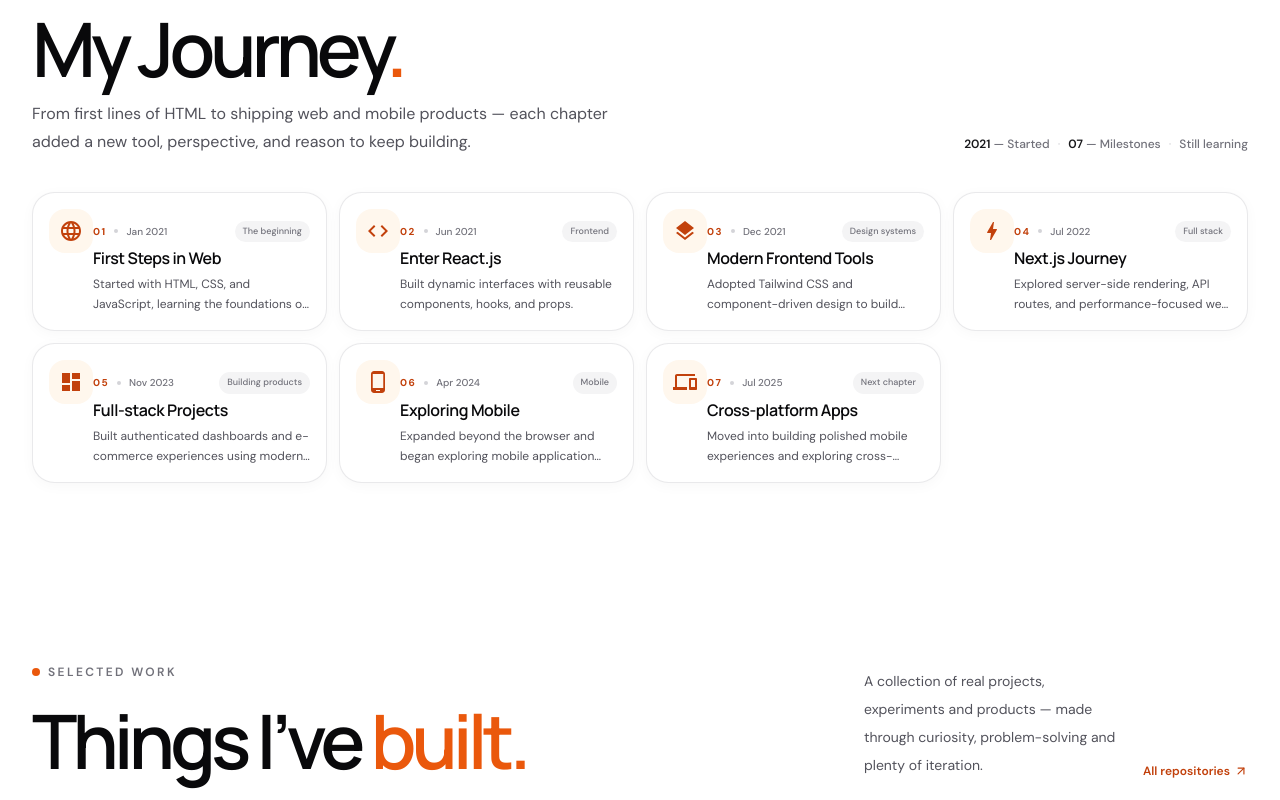
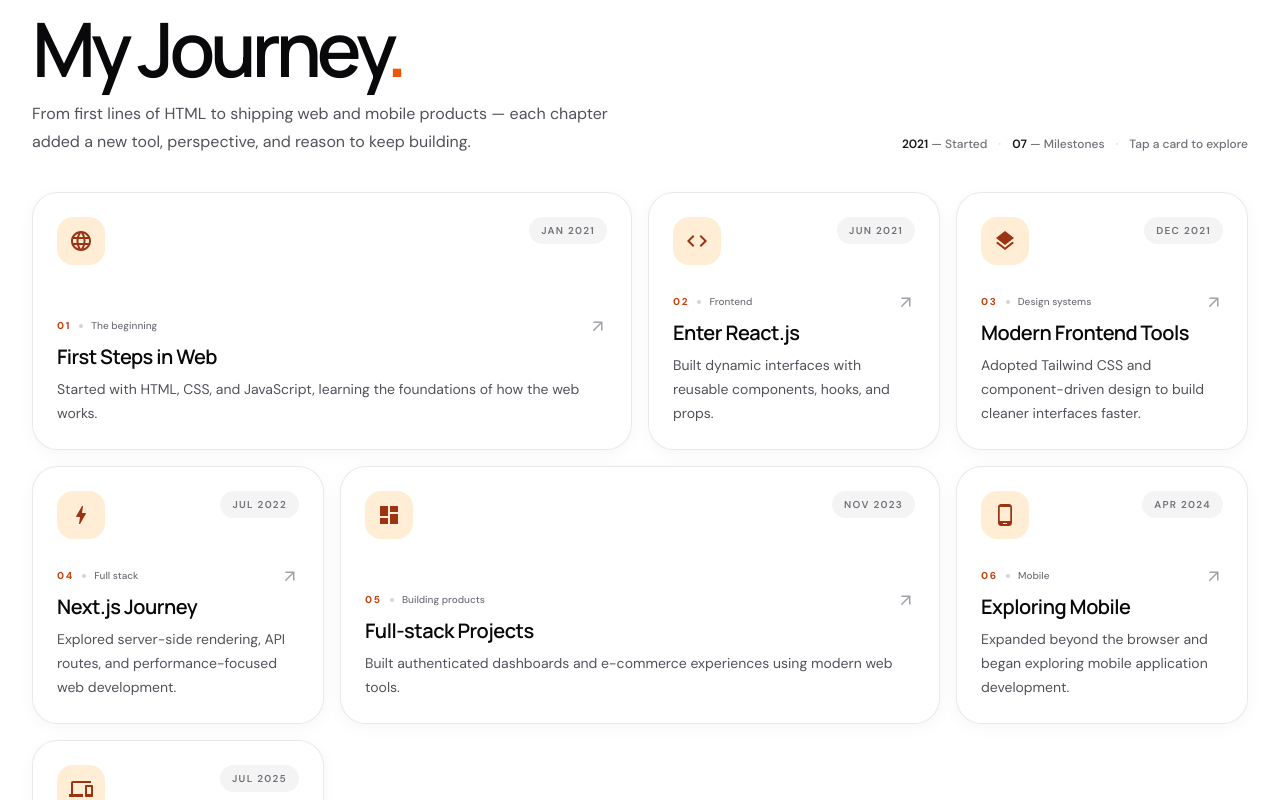
Before and after one commit to hustlewithvikram/vikram, a Next.js app: page / in a window 1280 px wide. Shown: the part 1840-2640 px from the top of the page. Built offline with nearby package versions, Linux system fonts and the light colour scheme; what tailwind-clip-path would draw is missing.

Commit message:
Redesign journey as interactive bento cards with morphing details

```diff
--- a/app/components/sections/Timeline.jsx
+++ b/app/components/sections/Timeline.jsx
@@ -1,76 +1,124 @@
 "use client";
 
-import { motion } from "framer-motion";
+import { useEffect, useState } from "react";
+import { AnimatePresence, motion } from "framer-motion";
 import {
-  MdLanguage,
-  MdCode,
-  MdLayers,
-  MdBolt,
-  MdDashboard,
-  MdPhoneAndroid,
-  MdDevices,
-  MdArrowOutward,
+  MdLanguage, MdCode, MdLayers, MdBolt, MdDashboard,
+  MdPhoneAndroid, MdDevices, MdArrowOutward, MdClose,
 } from "react-icons/md";
 
 const timelineData = [
-  { id: "01", date: "Jan 2021", title: "First Steps in Web", description: "Started with HTML, CSS, and JavaScript, learning the foundations of how the web works.", icon: <MdLanguage />, tag: "The beginning" },
-  { id: "02", date: "Jun 2021", title: "Enter React.js", description: "Built dynamic interfaces with reusable components, hooks, and props.", icon: <MdCode />, tag: "Frontend" },
-  { id: "03", date: "Dec 2021", title: "Modern Frontend Tools", description: "Adopted Tailwind CSS and component-driven design to build cleaner interfaces faster.", icon: <MdLayers />, tag: "Design systems" },
-  { id: "04", date: "Jul 2022", title: "Next.js Journey", description: "Explored server-side rendering, API routes, and performance-focused web development.", icon: <MdBolt />, tag: "Full stack" },
-  { id: "05", date: "Nov 2023", title: "Full-stack Projects", description: "Built authenticated dashboards and e-commerce experiences using modern web tools.", icon: <MdDashboard />, tag: "Building products" },
-  { id: "06", date: "Apr 2024", title: "Exploring Mobile", description: "Expanded beyond the browser and began exploring mobile application development.", icon: <MdPhoneAndroid />, tag: "Mobile" },
-  { id: "07", date: "Jul 2025", title: "Cross-platform Apps", description: "Moved into building polished mobile experiences and exploring cross-platform development.", icon: <MdDevices />, tag: "Next chapter" },
+  { id: "01", date: "Jan 2021", title: "First Steps in Web", description: "Started with HTML, CSS, and JavaScript, learning the foundations of how the web works.", details: "The first milestone was understanding how websites are structured, styled and made interactive. Small experiments with HTML, CSS and JavaScript built the foundation for everything that followed.", icon: <MdLanguage />, tag: "The beginning", skills: ["HTML", "CSS", "JavaScript"] },
+  { id: "02", date: "Jun 2021", title: "Enter React.js", description: "Built dynamic interfaces with reusable components, hooks, and props.", details: "React changed the way I approached interfaces. I started thinking in components, managing state, composing reusable UI and building experiences that respond to user input.", icon: <MdCode />, tag: "Frontend", skills: ["React", "JSX", "Hooks", "Component design"] },
+  { id: "03", date: "Dec 2021", title: "Modern Frontend Tools", description: "Adopted Tailwind CSS and component-driven design to build cleaner interfaces faster.", details: "I began combining utility-first styling with reusable components and a more deliberate approach to spacing, typography, responsive layouts and visual consistency.", icon: <MdLayers />, tag: "Design systems", skills: ["Tailwind CSS", "Bootstrap", "Responsive UI"] },
+  { id: "04", date: "Jul 2022", title: "Next.js Journey", description: "Explored server-side rendering, API routes, and performance-focused web development.", details: "Moving into Next.js introduced routing, rendering strategies, API integration and the importance of performance and discoverability in production web applications.", icon: <MdBolt />, tag: "Full stack", skills: ["Next.js", "React", "REST APIs"] },
+  { id: "05", date: "Nov 2023", title: "Full-stack Projects", description: "Built authenticated dashboards and e-commerce experiences using modern web tools.", details: "I moved from isolated interfaces to complete product flows: connecting frontend screens to backend services, working with databases and handling real application state.", icon: <MdDashboard />, tag: "Building products", skills: ["Node.js", "Express", "MongoDB", "Authentication"] },
+  { id: "06", date: "Apr 2024", title: "Exploring Mobile", description: "Expanded beyond the browser and began exploring mobile application development.", details: "Android development opened a new space for building experiences that interact closely with device capabilities, system UI and native platform patterns.", icon: <MdPhoneAndroid />, tag: "Mobile", skills: ["Kotlin", "Android", "Jetpack Compose"] },
+  { id: "07", date: "Jul 2025", title: "Cross-platform Apps", description: "Moved into building polished mobile experiences and exploring cross-platform development.", details: "The focus shifted toward complete mobile products, thoughtful interaction design, platform integration, release workflows and maintaining apps beyond the first build.", icon: <MdDevices />, tag: "Next chapter", skills: ["React Native", "Jetpack Compose", "Gradle", "GitHub Actions"] },
 ];
 
-function JourneyCard({ item, index }) {
+function JourneyCard({ item, index, onOpen }) {
   return (
-    <motion.article
-      initial={{ opacity: 0, y: 16 }}
+    <motion.button
+      type="button"
+      layoutId={`journey-card-${item.id}`}
+      onClick={onOpen}
+      initial={{ opacity: 0, y: 18 }}
       whileInView={{ opacity: 1, y: 0 }}
       viewport={{ once: true, amount: 0.12 }}
-      transition={{ duration: 0.35, delay: (index % 4) * 0.045, ease: [0.22, 1, 0.36, 1] }}
-      className="group flex min-w-0 items-center gap-3 rounded-2xl border border-zinc-200/80 bg-white p-3 shadow-[0_3px_14px_rgba(15,23,42,0.03)] transition duration-300 hover:-translate-y-0.5 hover:border-orange-300/80 hover:shadow-md dark:border-zinc-800 dark:bg-zinc-900/80 dark:hover:border-orange-400/30 sm:h-full sm:items-start sm:gap-0 sm:rounded-[1.4rem] sm:p-4"
+      transition={{ duration: 0.38, delay: (index % 4) * 0.045, ease: [0.22, 1, 0.36, 1] }}
+      whileHover={{ y: -3 }}
+      whileTap={{ scale: 0.985 }}
+      className={`group relative flex min-h-[190px] w-full min-w-0 flex-col items-start overflow-hidden rounded-[1.6rem] border border-zinc-200/80 bg-white p-5 text-left shadow-[0_4px_18px_rgba(15,23,42,0.035)] transition-colors hover:border-orange-300 hover:shadow-xl hover:shadow-orange-950/5 focus-visible:outline-none focus-visible:ring-2 focus-visible:ring-orange-500 dark:border-zinc-800 dark:bg-zinc-900 dark:hover:border-orange-400/50 sm:min-h-[210px] sm:p-6 ${index === 0 || index === 4 ? "sm:col-span-2" : ""}`}
     >
-      <span className="grid h-10 w-10 shrink-0 place-items-center rounded-xl bg-orange-50 text-xl text-orange-700 dark:bg-orange-400/10 dark:text-orange-300 sm:h-11 sm:w-11 sm:rounded-2xl sm:text-2xl" aria-hidden="true">
-        {item.icon}
-      </span>
-      <div className="min-w-0 flex-1 sm:mt-3">
-        <div className="flex flex-wrap items-center gap-x-2 gap-y-1">
-          <span className="text-[10px] font-bold tracking-[0.14em] text-orange-700 dark:text-orange-400">{item.id}</span>
+      <div className="flex w-full items-start justify-between gap-3">
+        <span className="grid h-12 w-12 place-items-center rounded-2xl bg-orange-100 text-2xl text-orange-800 dark:bg-orange-400/10 dark:text-orange-300">{item.icon}</span>
+        <span className="rounded-full bg-zinc-100 px-3 py-1.5 text-[10px] font-semibold uppercase tracking-[0.13em] text-zinc-500 dark:bg-zinc-800 dark:text-zinc-400">{item.date}</span>
+      </div>
+      <div className="mt-auto w-full pt-7">
+        <div className="mb-2 flex items-center gap-2">
+          <span className="text-[10px] font-bold tracking-[0.18em] text-orange-700 dark:text-orange-400">{item.id}</span>
           <span className="h-1 w-1 rounded-full bg-zinc-300 dark:bg-zinc-600" />
-          <span className="text-[10px] font-medium text-zinc-500 dark:text-zinc-400">{item.date}</span>
-          <span className="ml-auto hidden rounded-full bg-zinc-100 px-2 py-1 text-[9px] font-medium text-zinc-500 dark:bg-zinc-800 dark:text-zinc-400 sm:inline-flex">{item.tag}</span>
+          <span className="text-[10px] font-medium text-zinc-500 dark:text-zinc-400">{item.tag}</span>
+          <MdArrowOutward className="ml-auto text-lg text-zinc-400 transition group-hover:-translate-y-0.5 group-hover:translate-x-0.5 group-hover:text-orange-600 dark:text-zinc-500" />
         </div>
-        <h3 className="mt-1 text-sm font-semibold tracking-tight text-zinc-950 dark:text-white sm:text-base">{item.title}</h3>
-        <p className="mt-1 line-clamp-2 text-xs leading-5 text-zinc-600 dark:text-zinc-400">{item.description}</p>
+        <h3 className="text-lg font-semibold tracking-tight text-zinc-950 dark:text-white sm:text-xl">{item.title}</h3>
+        <p className="mt-1.5 max-w-2xl text-xs leading-5 text-zinc-600 dark:text-zinc-400 sm:text-sm sm:leading-6">{item.description}</p>
       </div>
-      <MdArrowOutward className="ml-auto shrink-0 text-base text-zinc-300 transition duration-300 group-hover:-translate-y-0.5 group-hover:translate-x-0.5 group-hover:text-orange-600 dark:text-zinc-600 dark:group-hover:text-orange-400 sm:hidden" />
-    </motion.article>
+    </motion.button>
   );
 }
 
 export default function Timeline() {
+  const [selected, setSelected] = useState(null);
+
+  useEffect(() => {
+    if (!selected) return;
+    const previousOverflow = document.body.style.overflow;
+    document.body.style.overflow = "hidden";
+    const onKeyDown = (event) => { if (event.key === "Escape") setSelected(null); };
+    window.addEventListener("keydown", onKeyDown);
+    return () => {
+      document.body.style.overflow = previousOverflow;
+      window.removeEventListener("keydown", onKeyDown);
+    };
+  }, [selected]);
+
   return (
     <section id="journey" aria-labelledby="journey-heading" className="mx-auto w-full max-w-7xl px-4 py-14 sm:px-6 sm:py-16 lg:px-8 lg:py-20">
       <div className="mb-7 flex flex-col gap-4 sm:mb-9 md:flex-row md:items-end md:justify-between">
         <div className="max-w-2xl">
           <p className="eyebrow"><span className="eyebrow-dot" /> The path so far</p>
           <h2 id="journey-heading" className="section-heading mt-4">My Journey<span className="accent-text">.</span></h2>
-          <p className="mt-3 max-w-xl text-sm leading-6 text-zinc-600 dark:text-zinc-400 sm:text-base sm:leading-7">
-            From first lines of HTML to shipping web and mobile products — each chapter added a new tool, perspective, and reason to keep building.
-          </p>
+          <p className="mt-3 max-w-xl text-sm leading-6 text-zinc-600 dark:text-zinc-400 sm:text-base sm:leading-7">From first lines of HTML to shipping web and mobile products — each chapter added a new tool, perspective, and reason to keep building.</p>
         </div>
-        <p className="text-xs font-medium text-zinc-500 dark:text-zinc-400 sm:pb-1">
-          <span className="font-semibold text-zinc-900 dark:text-white">2021</span> — Started
-          <span className="mx-2 text-zinc-300 dark:text-zinc-700">·</span>
-          <span className="font-semibold text-zinc-900 dark:text-white">07</span> — Milestones
-          <span className="mx-2 text-zinc-300 dark:text-zinc-700">·</span>
-          Still learning
-        </p>
+        <p className="text-xs font-medium text-zinc-500 dark:text-zinc-400 sm:pb-1"><span className="font-semibold text-zinc-900 dark:text-white">2021</span> — Started <span className="mx-2 text-zinc-300 dark:text-zinc-700">·</span> <span className="font-semibold text-zinc-900 dark:text-white">07</span> — Milestones <span className="mx-2 text-zinc-300 dark:text-zinc-700">·</span> Tap a card to explore</p>
       </div>
-      <div className="grid gap-2.5 sm:grid-cols-2 sm:gap-3 xl:grid-cols-4">
-        {timelineData.map((item, index) => <JourneyCard key={item.id} item={item} index={index} />)}
+
+      <div className="grid gap-3 sm:grid-cols-2 sm:gap-4 xl:grid-cols-4">
+        {timelineData.map((item, index) => <JourneyCard key={item.id} item={item} index={index} onOpen={() => setSelected(item)} />)}
       </div>
+
+      <AnimatePresence>
+        {selected && (
+          <motion.div
+            className="fixed inset-0 z-[100] flex items-center justify-center overflow-y-auto bg-zinc-950/35 p-4 backdrop-blur-xl sm:p-6"
+            initial={{ opacity: 0 }}
+            animate={{ opacity: 1 }}
+            exit={{ opacity: 0 }}
+            transition={{ duration: 0.22 }}
+            onMouseDown={(event) => { if (event.target === event.currentTarget) setSelected(null); }}
+            role="presentation"
+          >
+            <motion.div
+              layoutId={`journey-card-${selected.id}`}
+              role="dialog"
+              aria-modal="true"
+              aria-labelledby="journey-dialog-title"
+              className="relative my-auto w-full max-w-xl overflow-hidden rounded-[2rem] border border-white/70 bg-white p-6 shadow-[0_30px_100px_rgba(0,0,0,0.28)] dark:border-zinc-700 dark:bg-zinc-900 sm:p-8"
+              transition={{ type: "spring", stiffness: 300, damping: 30 }}
+            >
+              <button type="button" onClick={() => setSelected(null)} aria-label="Close details" className="absolute right-5 top-5 grid h-10 w-10 place-items-center rounded-full bg-zinc-100 text-zinc-700 transition hover:bg-orange-100 hover:text-orange-800 dark:bg-zinc-800 dark:text-zinc-200 dark:hover:bg-orange-400/15 dark:hover:text-orange-300"><MdClose size={20} /></button>
+              <div className="flex items-center gap-4 pr-12">
+                <span className="grid h-14 w-14 place-items-center rounded-2xl bg-orange-100 text-3xl text-orange-800 dark:bg-orange-400/10 dark:text-orange-300">{selected.icon}</span>
+                <div>
+                  <p className="text-xs font-semibold uppercase tracking-[0.18em] text-orange-700 dark:text-orange-400">{selected.date} · {selected.tag}</p>
+                  <h3 id="journey-dialog-title" className="mt-1 text-2xl font-semibold tracking-tight text-zinc-950 dark:text-white sm:text-3xl">{selected.title}</h3>
+                </div>
+              </div>
+              <p className="mt-7 text-sm leading-7 text-zinc-600 dark:text-zinc-300 sm:text-base">{selected.details}</p>
+              <div className="mt-7">
+                <p className="mb-3 text-[10px] font-semibold uppercase tracking-[0.18em] text-zinc-500 dark:text-zinc-400">What I explored</p>
+                <div className="flex flex-wrap gap-2">{selected.skills.map((skill) => <span key={skill} className="rounded-full border border-zinc-200 bg-zinc-50 px-3 py-2 text-xs font-medium text-zinc-700 dark:border-zinc-700 dark:bg-zinc-800 dark:text-zinc-200">{skill}</span>)}</div>
+              </div>
+              <div className="mt-8 flex items-center justify-between border-t border-zinc-200 pt-5 dark:border-zinc-800">
+                <span className="text-xs font-semibold tracking-[0.15em] text-zinc-400">MILESTONE {selected.id} / 07</span>
+                <button type="button" onClick={() => setSelected(null)} className="rounded-full bg-orange-600 px-5 py-2.5 text-xs font-semibold text-white transition hover:bg-orange-700">Done</button>
+              </div>
+            </motion.div>
+          </motion.div>
+        )}
+      </AnimatePresence>
     </section>
   );
 }
```
